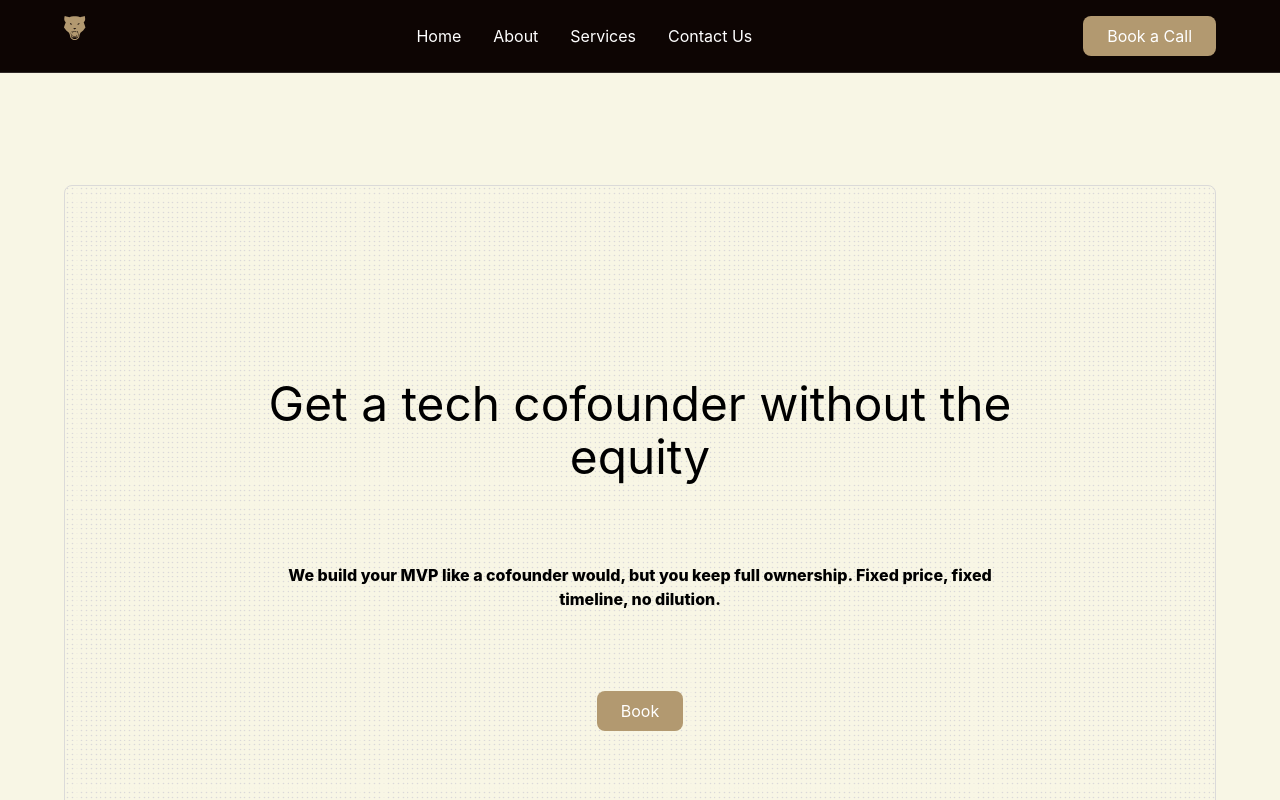
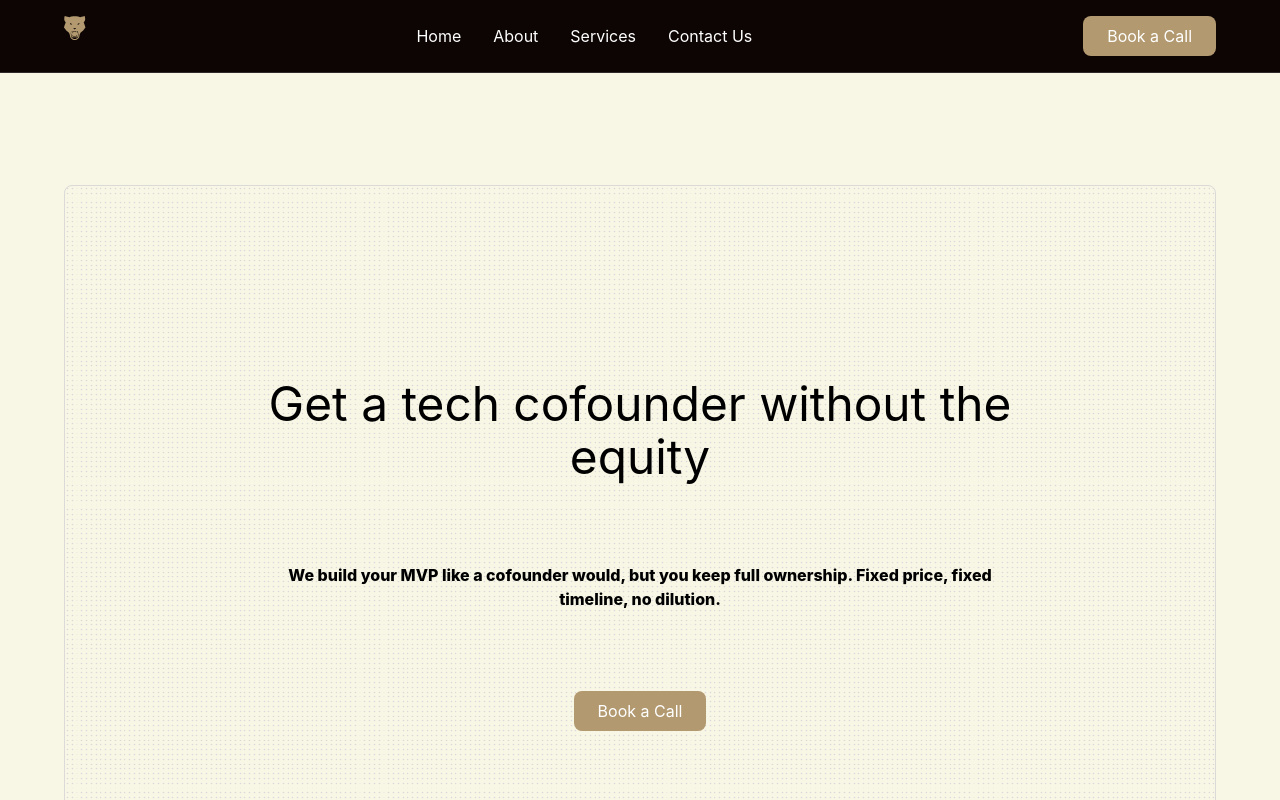
Before and after one commit to divyanshchahar/proto_panther, a Next.js app: page / in a window 1280 px wide. Shown: the top 800 px of the page. Built offline with nearby package versions, Linux system fonts and the light colour scheme.

Commit message:
update: updated CTA

```diff
--- a/src/app/page.tsx
+++ b/src/app/page.tsx
@@ -100,8 +100,7 @@ const HeroSection = () => {
                         dilution.
                     </p>
 
-
-                    <ButtonComponent version="cta">Book</ButtonComponent>
+                    <ButtonComponent version="cta">Book a Call</ButtonComponent>
 
                 </div>
             </div>
```
